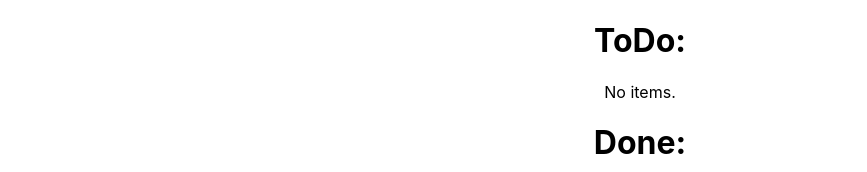
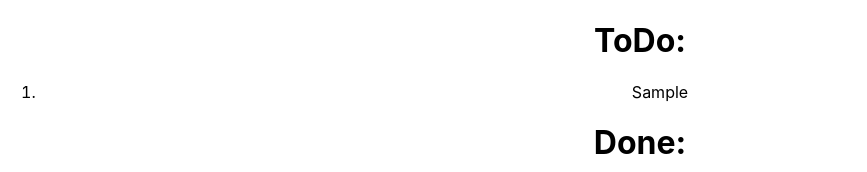
Before and after one commit to xbgbtx/-frontend-framework-todo-test-react, a React (Create React App) app: page / in a window 1280 px wide. Both pictures are taken after typing "Sample" into the empty fields and a click on the input "Add Item". Shown: the top 172 px of the page, without its empty margins (0-867 px from the left). Built offline with nearby package versions, Linux system fonts and the light colour scheme.

Commit message:
Add todo items to list

```diff
--- a/src/App.js
+++ b/src/App.js
@@ -14,6 +14,14 @@ function App() {
         e.preventDefault ();
 
         console.log ( `Submit: ${todo_input_text}` );
+
+        if ( todo_input_text.length < 1 )
+            return;
+
+        let new_item = todo_input_text;
+        set_todo_items  ( prev_items => [ ...prev_items, new_item ] );
+
+        set_todo_input_text ( "" );
     };
 
     return (
@@ -37,7 +45,7 @@ const ListDisplay = ({ list_name, list_items }) =>
             return (<p>No items.</p>);
 
         let list_html = list_items.map ( (item, idx) => (
-            <li key={(idx+1).toString()}>
+            <li key={idx.toString()}>
                 {item}
             </li>
         ));
```
